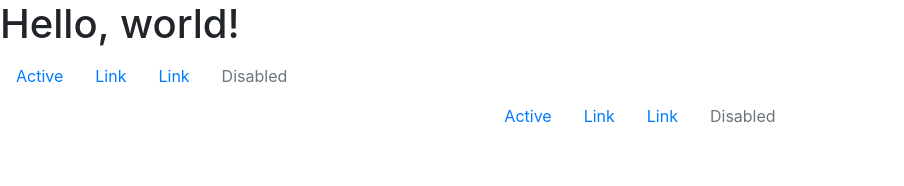
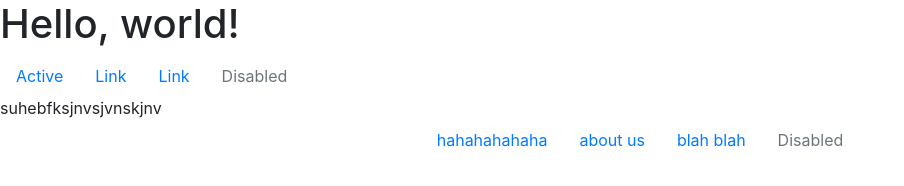
Before and after one commit to tnlmao/mywebsite, a plain HTML site: page index.html in a window 1280 px wide. Shown: the whole page, without its empty margins (0-904 px from the left). Drawn offline with nearby package versions, Linux system fonts and the light colour scheme.

Commit message:
fixed structure

```diff
--- a/index.html
+++ b/index.html
@@ -26,17 +26,19 @@
           <a class="nav-link disabled" href="#" tabindex="-1" aria-disabled="true">Disabled</a>
         </li>
       </ul>
-
+<div>
+        suhebfksjnvsjvnskjnv
+</div>
 
       <ul class="nav justify-content-center">
         <li class="nav-item">
-          <a class="nav-link active" href="#">Active</a>
+          <a class="nav-link active" href="#">hahahahahaha</a>
         </li>
         <li class="nav-item">
-          <a class="nav-link" href="#">Link</a>
+          <a class="nav-link" href="#">about us</a>
         </li>
         <li class="nav-item">
-          <a class="nav-link" href="#">Link</a>
+          <a class="nav-link" href="#">blah blah</a>
         </li>
         <li class="nav-item">
           <a class="nav-link disabled" href="#" tabindex="-1" aria-disabled="true">Disabled</a>
```
